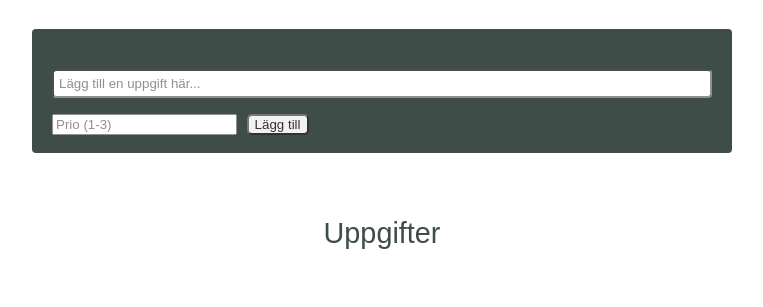
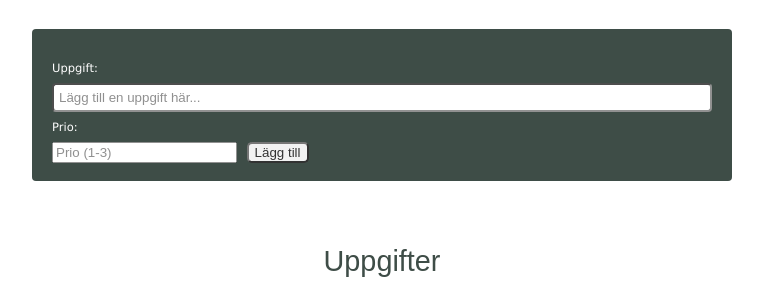
Before and after one commit to sali1502/DT208G_Labb2, a website built with Parcel: page src/index.html in a window 1280 px wide. Shown: the part 93-400 px from the top of the page, without its empty margins (258-1021 px from the left). Built offline with nearby package versions, Linux system fonts and the light colour scheme; a web font is replaced by a local one.

Commit message:
Labels för formulär. Validering Wave OK.

```diff
--- a/src/css/_layout.scss
+++ b/src/css/_layout.scss
@@ -100,6 +100,10 @@ input[type=text] {
     margin-bottom: 1vh;
 }
 
+.label {
+    font-family: Verdana, Geneva, sans-serif;
+}
+
 button {
     margin-top: 1vh;
     margin-bottom: 1vh;
--- a/src/index.html
+++ b/src/index.html
@@ -23,7 +23,9 @@
         <!-- Formulär för att lägga till uppgifter -->
         <div class="todo-Form">
             <form id="todo-Form">
+                <label for="task" class="label">Uppgift:</label>
                 <input type="text" id="task" placeholder="Lägg till en uppgift här..."><br>
+                <label for="priority" class="label">Prio:</label><br>
                 <input type="number" id="priority" placeholder="Prio (1-3)">
                 <button type="submit">Lägg till</button>
             </form>
```
